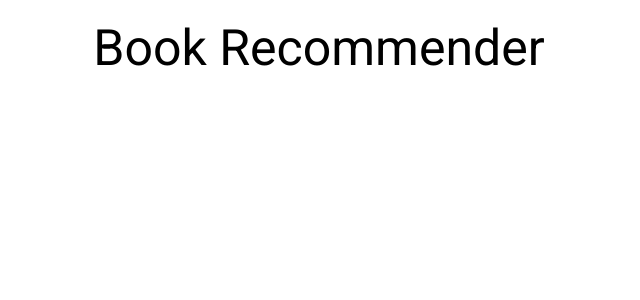
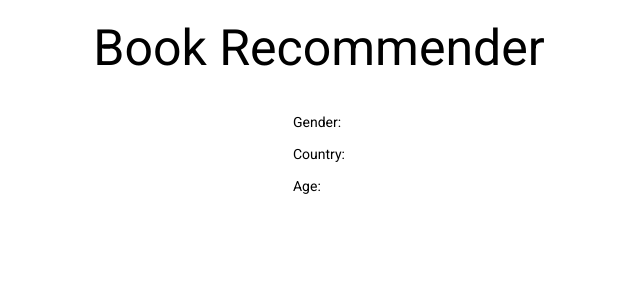
Before and after one commit to m2mt-l/book_recommender, an Angular app: page /person-input in a window 1280 px wide. Shown: the top 300 px of the page, without its empty margins (321-961 px from the left). Built offline with nearby package versions, Linux system fonts and the light colour scheme.

Commit message:
feat: personInfo text

```diff
--- a/src/app/app.component.html
+++ b/src/app/app.component.html
@@ -1 +1,2 @@
 <h1 class="title">{{title}}</h1>
+<app-person-input></app-person-input>
--- a/src/app/person-input/person-input.component.css
+++ b/src/app/person-input/person-input.component.css
@@ -0,0 +1,12 @@
+.personInfo {
+    display: flex;
+    justify-content: center;
+    align-items: center;
+    flex-direction: column;
+}
+
+.personInfoText {
+    padding: 0;
+    margin-top: 2rem;
+    text-align: left;
+}
--- a/src/app/person-input/person-input.component.html
+++ b/src/app/person-input/person-input.component.html
@@ -1 +1,7 @@
-<p>person-input works!</p>
+<div class="personInfo">
+    <div class="personInfoText">
+        <p>Gender: </p>
+        <p>Country: </p>
+        <p>Age: </p>
+    </div>
+</div>
```
